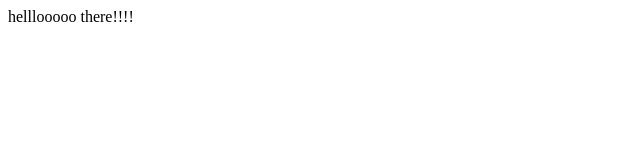
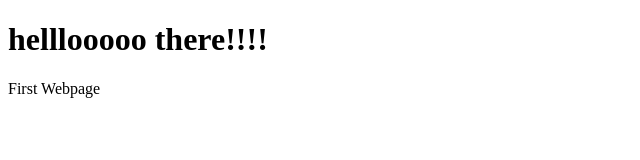
Before and after one commit to rahuls321/WebPage, a plain HTML site: page index.html in a window 1280 px wide. Shown: the whole page, without its empty margins (0-640 px from the left). Drawn offline with Linux system fonts and the light colour scheme.

Commit message:
Adding text

```diff
--- a/index.html
+++ b/index.html
@@ -4,6 +4,7 @@
 	<title>Web</title>
 </head>
 <body>
-	helllooooo there!!!!
+	<h1>helllooooo there!!!!</h1>
+	First Webpage
 </body>
 </html>
```
